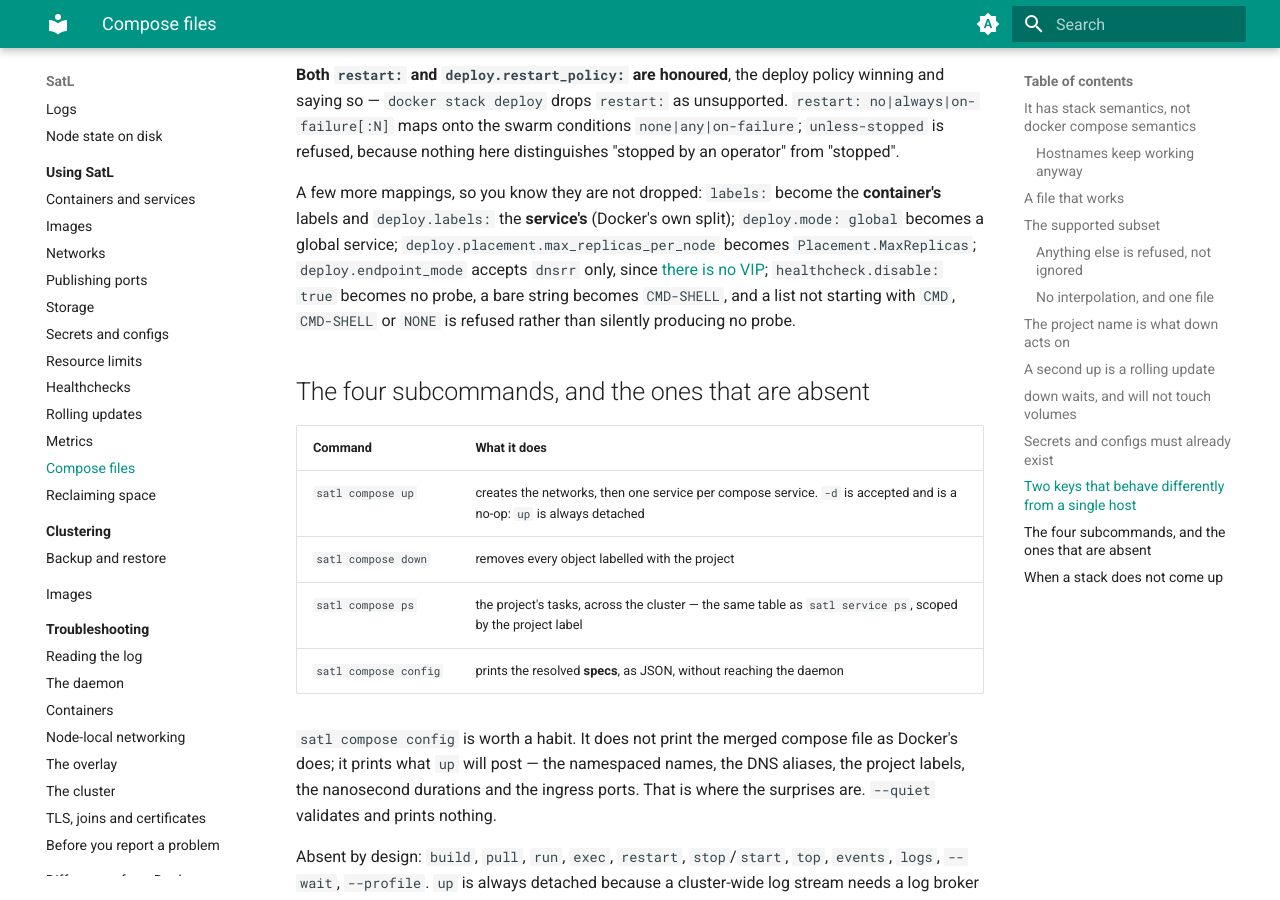
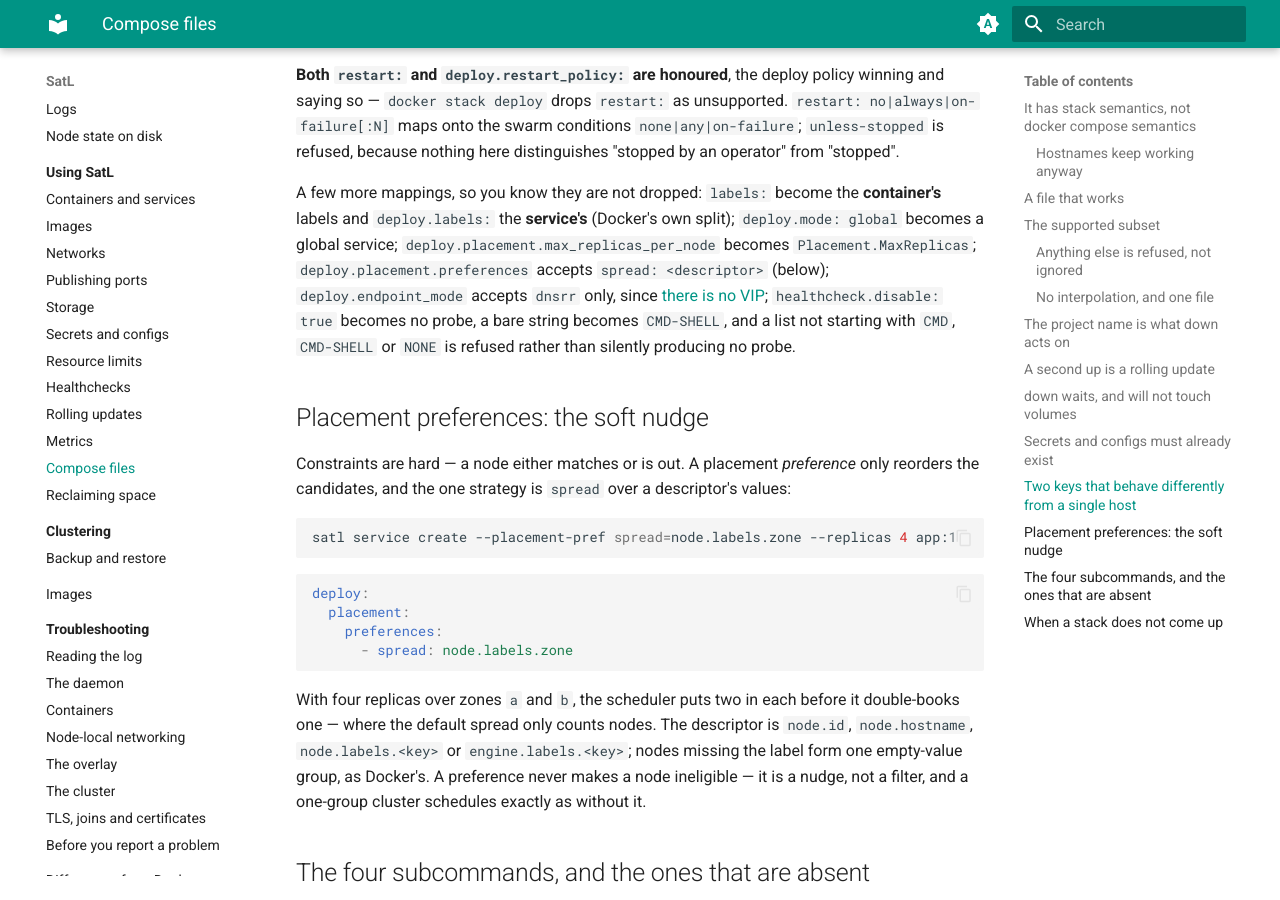
Before and after one commit to fredericalix/satl-doc, an MkDocs documentation site: the page built from docs/use/compose.md, in a window 1280 px wide and 900 px high, scrolled down 6858 px. Built offline with MkDocs 1.6.1 and Material for MkDocs 9.7.7, drawn with Linux system fonts in a browser that asks for light colours.

Commit message:
M7d: placement preferences (spread) in compose + service reference

````diff
--- a/docs/use/compose.md
+++ b/docs/use/compose.md
@@ -334,11 +334,36 @@ A few more mappings, so you know they are not dropped: `labels:` become the
 **container's** labels and `deploy.labels:` the **service's** (Docker's own
 split); `deploy.mode: global` becomes a global service;
 `deploy.placement.max_replicas_per_node` becomes `Placement.MaxReplicas`;
+`deploy.placement.preferences` accepts `spread: <descriptor>` (below);
 `deploy.endpoint_mode` accepts `dnsrr` only, since [there is no
 VIP](../docker-differences.md#you-expect-a-service-vip);
 `healthcheck.disable: true` becomes no probe, a bare string becomes `CMD-SHELL`,
 and a list not starting with `CMD`, `CMD-SHELL` or `NONE` is refused rather than
 silently producing no probe.
+
+## Placement preferences: the soft nudge
+
+Constraints are hard — a node either matches or is out. A placement
+*preference* only reorders the candidates, and the one strategy is `spread`
+over a descriptor's values:
+
+```sh
+satl service create --placement-pref spread=node.labels.zone --replicas 4 app:1
+```
+
+```yaml
+deploy:
+  placement:
+    preferences:
+      - spread: node.labels.zone
+```
+
+With four replicas over zones `a` and `b`, the scheduler puts two in each
+before it double-books one — where the default spread only counts nodes. The
+descriptor is `node.id`, `node.hostname`, `node.labels.<key>` or
+`engine.labels.<key>`; nodes missing the label form one empty-value group, as
+Docker's. A preference never makes a node ineligible — it is a nudge, not a
+filter, and a one-group cluster schedules exactly as without it.
 
 ## The four subcommands, and the ones that are absent
 
````
Also changed, not shown: docs/reference/cli/service.md (+5 -2 lines).
